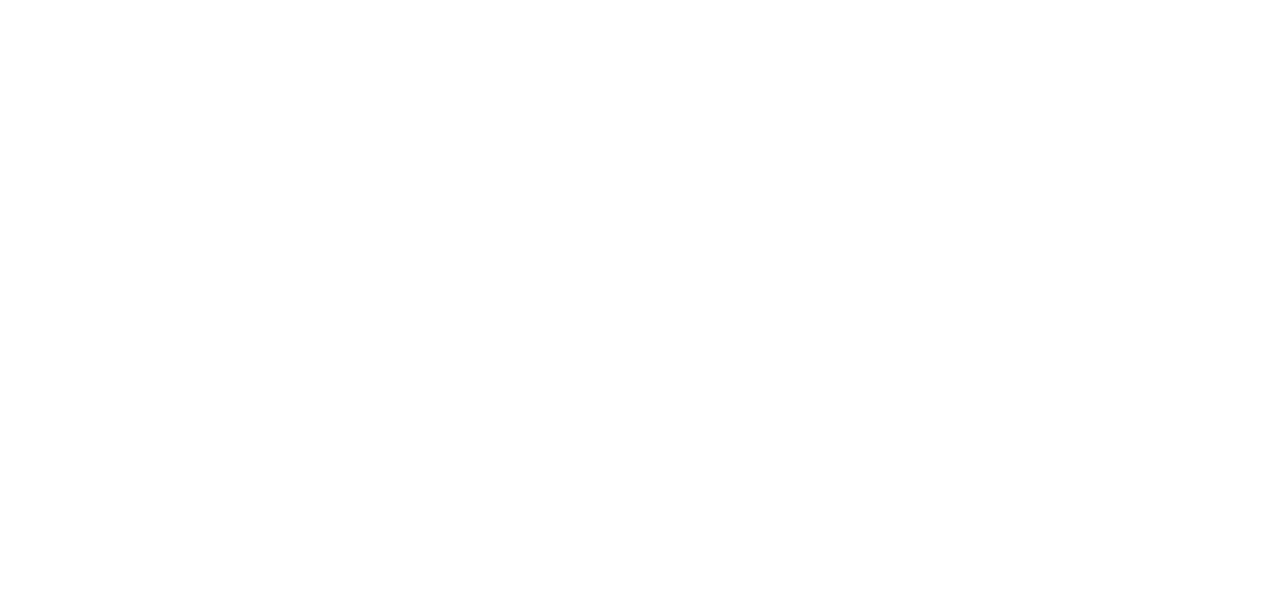
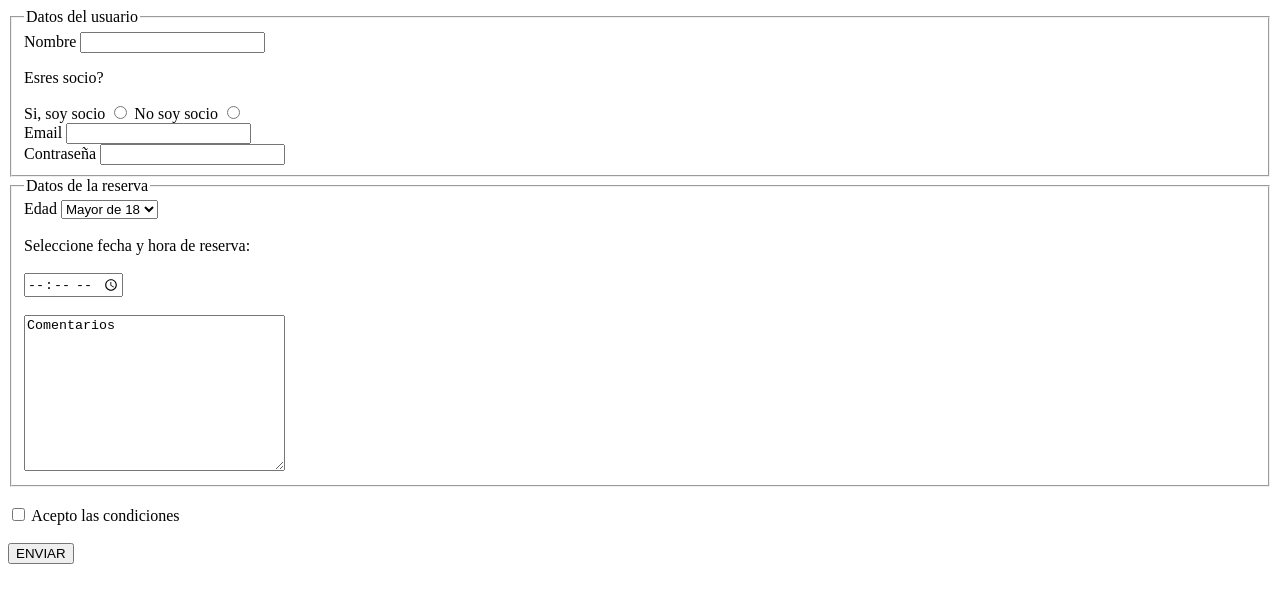
Before and after one commit to devmanueel/practica-mod2-mendoza-manuel, a plain HTML site: page practica-mod2-calse3/index.html in a window 1280 px wide. Drawn offline with Linux system fonts and the light colour scheme.

Commit message:
tercer commit

```diff
--- a/practica-mod2-calse3/index.html
+++ b/practica-mod2-calse3/index.html
@@ -7,6 +7,55 @@
     <title>Practica Formularios</title>
 </head>
 <body>
+    <header>
 
+    </header>
+    <main>
+         <form action="">
+            <fieldset>
+                <legend>Datos del usuario</legend>
+                     <label for="nombre">Nombre</label>
+                     <input type="text" name="nombre" id="nombre"/>
+                     <br>
+                     <p>Esres socio? </p>
+                     <label for="1">Si, soy socio</label>
+                     <input type="radio" name="respuesta" value="Si-soy" id="1">
+                     <label for="2">No soy socio</label>
+                     <input type="radio" name="respuesta" value="No-soy" id="2">
+                     <br>
+                     <label for="correo">Email</label>
+                    <input type="email" name="correo" id="correo">
+                    <br>
+                    <label for="contraseña">Contraseña</label>
+                    <input type="password" name="contraseña" id="contraseña">
+            </fieldset>
+            <fieldset>
+                <legend>Datos de la reserva</legend>
+                <label for="edad">Edad</label>
+                <select name="edad" id="edad">
+                    <option selected>Mayor de 18</option>
+                    <option >Menor de 18</option>
+                </select>
+                <br>
+                <br>
+                <label for="fecha">Seleccione fecha y hora de reserva:</label>
+                <br>
+                <br>
+                <input type="time" name="tiempo" id="fecha" >
+                <br>
+                <br>
+                <textarea cols="30" rows="10">Comentarios</textarea>
+            </fieldset>
+            <br>
+            <input type="checkbox" name="respuesta2" id="respuesta2">
+            <label for="respuesta2">Acepto las condiciones</label>
+            <br>
+            <br>
+            <input type="submit" value="ENVIAR">
+         </form>
+    </main>
+    <footer>
+
+    </footer>
 </body>
 </html>
```
Also changed, not shown: practica-mod2-calse3/index2.html (added, +57 -0 lines).
